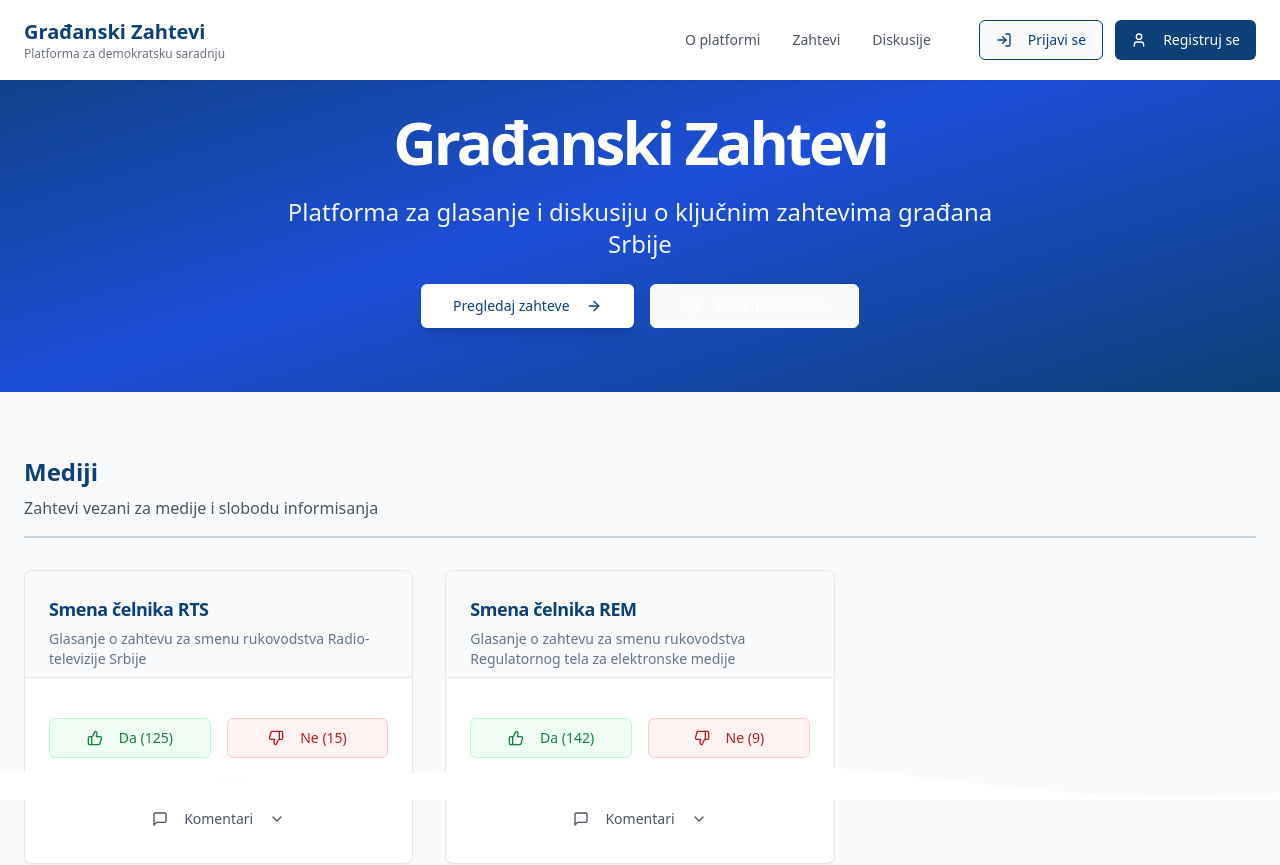
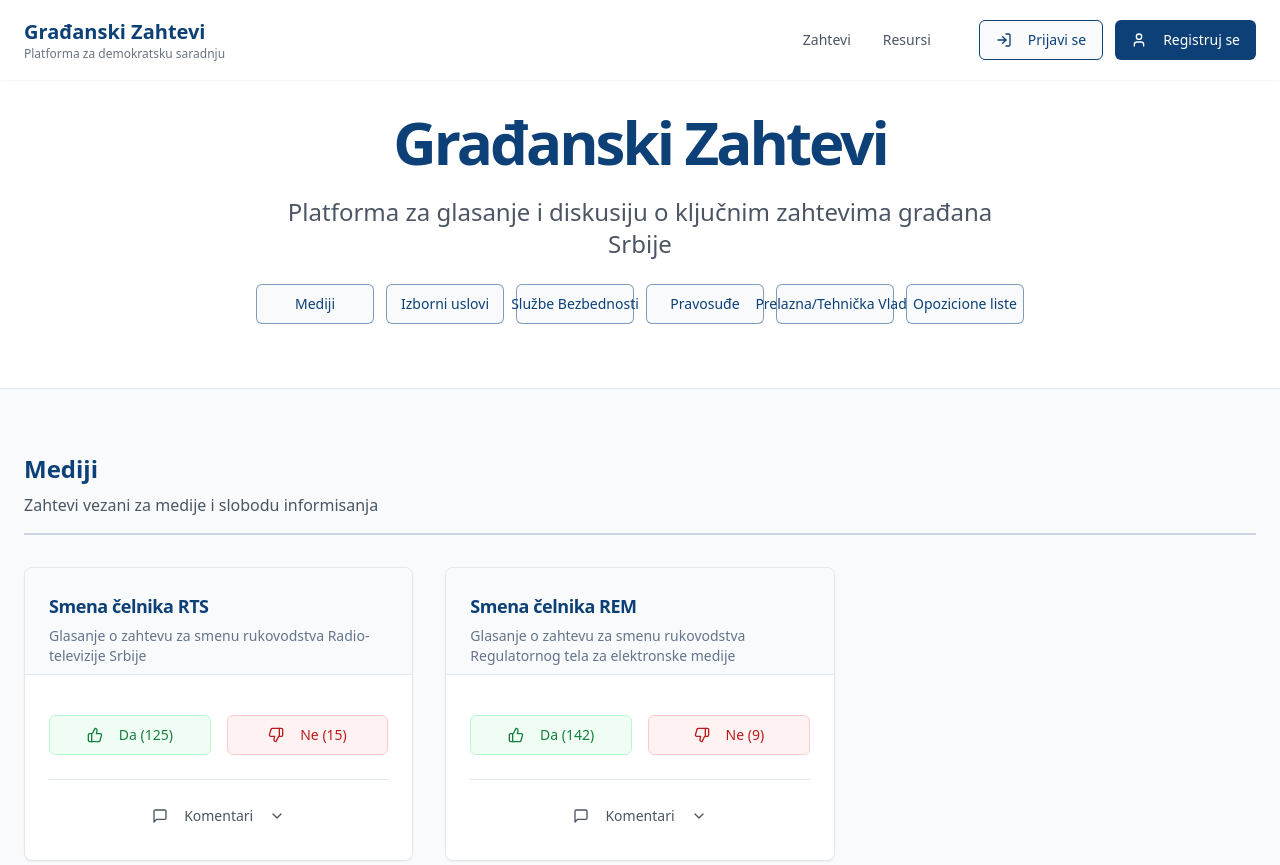
Before and after one commit to rajko-rad/gradjanskizahtevi, a React (Vite) app: page / in a window 1280 px wide. Shown: the top 865 px of the page. Built offline with nearby package versions, Linux system fonts and the light colour scheme.

Commit message:
Refactor: Update banner and add timeline section
Update the banner section and add a timeline section to the page.

```diff
--- a/src/components/Header.tsx
+++ b/src/components/Header.tsx
@@ -32,9 +32,8 @@ export function Header() {
 
         {/* Desktop menu */}
         <nav className="hidden md:flex items-center gap-8">
-          <a href="#" className="text-sm font-medium text-gray-600 hover:text-serbia-blue transition-colors">O platformi</a>
           <a href="#" className="text-sm font-medium text-gray-600 hover:text-serbia-blue transition-colors">Zahtevi</a>
-          <a href="#" className="text-sm font-medium text-gray-600 hover:text-serbia-blue transition-colors">Diskusije</a>
+          <a href="#" className="text-sm font-medium text-gray-600 hover:text-serbia-blue transition-colors">Resursi</a>
 
           <div className="flex items-center gap-3 ml-4">
             <Button variant="outline" className="border-serbia-blue text-serbia-blue hover:bg-serbia-blue/10">
@@ -53,9 +52,8 @@ export function Header() {
       {isMenuOpen && (
         <div className="bg-white shadow-md md:hidden">
           <div className="px-4 py-6 space-y-6">
-            <a href="#" className="block text-sm font-medium text-gray-600 hover:text-serbia-blue">O platformi</a>
             <a href="#" className="block text-sm font-medium text-gray-600 hover:text-serbia-blue">Zahtevi</a>
-            <a href="#" className="block text-sm font-medium text-gray-600 hover:text-serbia-blue">Diskusije</a>
+            <a href="#" className="block text-sm font-medium text-gray-600 hover:text-serbia-blue">Resursi</a>
 
             <div className="flex flex-col gap-3 pt-2">
               <Button variant="outline" className="w-full border-serbia-blue text-serbia-blue hover:bg-serbia-blue/10">
--- a/src/pages/Index.tsx
+++ b/src/pages/Index.tsx
@@ -8,42 +8,73 @@ import { Button } from "@/components/ui/button";
 import {
   ArrowRight,
   MessageSquare,
-  Info
+  FileText,
+  Clock,
+  Calendar
 } from "lucide-react";
 
 const Index = () => {
+  // Timeline/events data
+  const timelineEvents = [
+    {
+      id: 1,
+      date: "15. april 2023.",
+      title: "Protest studenata",
+      description: "Studenti Univerziteta u Beogradu organizovali protest i postavili zahteve za reformu obrazovnog sistema.",
+      source: "Studentski parlament"
+    },
+    {
+      id: 2,
+      date: "23. maj 2023.",
+      title: "Građanski protest 'Srbija protiv nasilja'",
+      description: "Masovni protesti širom Srbije nakon tragičnih događaja, sa zahtevima za promene u društvu.",
+      source: "Građanske organizacije"
+    },
+    {
+      id: 3,
+      date: "7. jul 2023.",
+      title: "Zahtevi akademske zajednice",
+      description: "Grupa profesora i akademika objavila dokument sa zahtevima za reformu javnih institucija.",
+      source: "Akademska zajednica"
+    },
+    {
+      id: 4,
+      date: "12. decembar 2023.",
+      title: "Predlog izmena izbornog zakona",
+      description: "Opozicione partije predstavile predlog izmena izbornog zakona za fer i slobodne izbore.",
+      source: "Opozicione partije"
+    }
+  ];
+
   return (
     <div className="min-h-screen flex flex-col">
       <Header />
 
-      {/* Hero Section */}
-      <section className="pt-28 pb-16 bg-gradient-to-br from-serbia-blue via-blue-700 to-serbia-blue text-white">
+      {/* Hero Section with Topic Buttons */}
+      <section className="pt-28 pb-16 bg-white text-serbia-blue border-b">
         <div className="container px-4 md:px-6">
           <div className="flex flex-col items-center text-center space-y-6 max-w-3xl mx-auto">
             <h1 className="text-3xl font-bold tracking-tighter sm:text-4xl md:text-5xl lg:text-6xl">
               Građanski Zahtevi
             </h1>
-            <p className="text-xl text-gray-100 md:text-2xl leading-relaxed">
+            <p className="text-xl text-gray-600 md:text-2xl leading-relaxed">
               Platforma za glasanje i diskusiju o ključnim zahtevima građana Srbije
             </p>
-            <div className="flex flex-col sm:flex-row gap-4 mt-6">
-              <Button size="lg" className="bg-white text-serbia-blue hover:bg-gray-100 shadow-lg">
-                Pregledaj zahteve
-                <ArrowRight className="ml-2 h-4 w-4" />
+
+            {/* Topic buttons in the banner */}
+            <div className="grid grid-cols-2 sm:grid-cols-3 md:grid-cols-6 gap-3 w-full mt-8">
+              {categories.map((category) => (
+                <Button
+                  key={category.id}
+                  variant="outline"
+                  className="text-serbia-blue border-serbia-blue/50 hover:bg-serbia-blue/10"
+                  onClick={() => document.getElementById(category.id)?.scrollIntoView({ behavior: 'smooth' })}
+                >
+                  {category.title}
                 </Button>
-              <Button size="lg" variant="outline" className="text-white border-white hover:bg-white/20">
-                <Info className="mr-2 h-4 w-4" />
-                Kako funkcioniše
-              </Button>
+              ))}
             </div>
           </div>
-        </div>
-
-        {/* Hero Wave Decoration */}
-        <div className="absolute bottom-0 left-0 right-0 overflow-hidden leading-0 transform">
-          <svg className="relative block w-full h-10 transform" viewBox="0 0 1200 120" preserveAspectRatio="none">
-            <path d="M985.66,92.83C906.67,72,823.78,31,743.84,14.19c-82.26-17.34-168.06-16.33-250.45.39-57.84,11.73-114,31.07-172,41.86A600.21,600.21,0,0,1,0,27.35V120H1200V95.8C1132.19,118.92,1055.71,111.31,985.66,92.83Z" className="fill-white"></path>
-          </svg>
         </div>
       </section>
 
@@ -56,7 +87,7 @@ const Index = () => {
             if (categoryRequests.length === 0) return null;
 
             return (
-              <div key={category.id} className="mb-20">
+              <div key={category.id} id={category.id} className="mb-20">
                 <div className="border-b-2 pb-4 mb-8 border-serbia-blue/20">
                   <h2 className="text-2xl font-bold text-serbia-blue">{category.title}</h2>
                   <p className="text-gray-600 mt-2">{category.description}</p>
@@ -64,8 +95,8 @@ const Index = () => {
 
                 <div className="grid grid-cols-1 md:grid-cols-2 lg:grid-cols-3 gap-8">
                   {categoryRequests.map((request) => (
+                    <div key={request.id} className="flex flex-col h-full">
                       <VoteCard
-                      key={request.id}
                         title={request.title}
                         description={request.description}
                         type={request.type as "yesno" | "multiple" | "range"}
@@ -75,6 +106,13 @@ const Index = () => {
                         initialVotes={request.initialVotes}
                         hasComments={request.hasComments}
                       />
+                      <div className="mt-3 flex justify-end">
+                        <Button variant="ghost" size="sm" className="text-serbia-blue hover:bg-serbia-blue/10">
+                          <FileText className="mr-2 h-4 w-4" />
+                          Resursi i više informacija
+                        </Button>
+                      </div>
+                    </div>
                   ))}
                 </div>
               </div>
@@ -83,8 +121,41 @@ const Index = () => {
         </div>
       </section>
 
+      {/* Timeline/Events Section */}
+      <section className="py-16 bg-gray-50">
+        <div className="container px-4 md:px-6">
+          <div className="max-w-3xl mx-auto">
+            <div className="text-center mb-12">
+              <h2 className="text-3xl font-bold tracking-tight text-serbia-blue mb-4">Hronologija zahteva</h2>
+              <p className="text-gray-600 text-lg">
+                Pregled istorijskih događaja i inicijativa različitih društvenih aktera
+              </p>
+            </div>
+
+            <div className="relative border-l-2 border-serbia-blue/30 pl-8 space-y-12 ml-4">
+              {timelineEvents.map((event) => (
+                <div key={event.id} className="relative">
+                  <div className="absolute -left-12 mt-1.5 w-6 h-6 rounded-full bg-serbia-blue flex items-center justify-center">
+                    <Calendar className="h-3 w-3 text-white" />
+                  </div>
+                  <div className="bg-white p-6 rounded-lg shadow-sm">
+                    <div className="flex items-center text-sm text-gray-500 mb-2">
+                      <Clock className="h-4 w-4 mr-1" />
+                      {event.date}
+                    </div>
+                    <h3 className="text-xl font-bold text-serbia-blue">{event.title}</h3>
+                    <p className="text-gray-600 mt-2">{event.description}</p>
+                    <p className="text-sm text-gray-500 mt-3 italic">Izvor: {event.source}</p>
+                  </div>
+                </div>
+              ))}
+            </div>
+          </div>
+        </div>
+      </section>
+
       {/* Recent Discussions */}
-      <section className="py-16 bg-gray-50">
+      <section className="py-16 bg-white">
         <div className="container px-4 md:px-6">
           <div className="flex flex-col items-center">
             <div className="max-w-xl text-center mb-12">
@@ -107,7 +178,7 @@ const Index = () => {
       </section>
 
       {/* CTA Section */}
-      <section className="py-16 bg-gradient-to-r from-serbia-blue to-blue-700 text-white">
+      <section className="py-16 bg-serbia-blue text-white">
         <div className="container px-4 md:px-6">
           <div className="flex flex-col items-center text-center max-w-2xl mx-auto">
             <h2 className="text-3xl font-bold tracking-tight mb-4">Priključite se platformi</h2>
```
Lines whose indentation alone changed are shown as unchanged.
